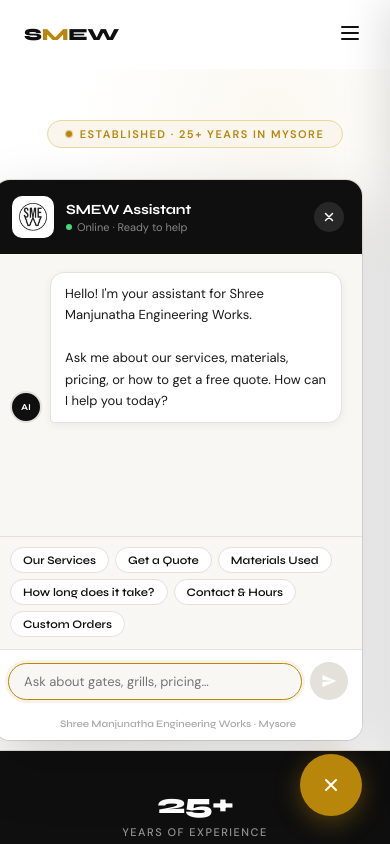
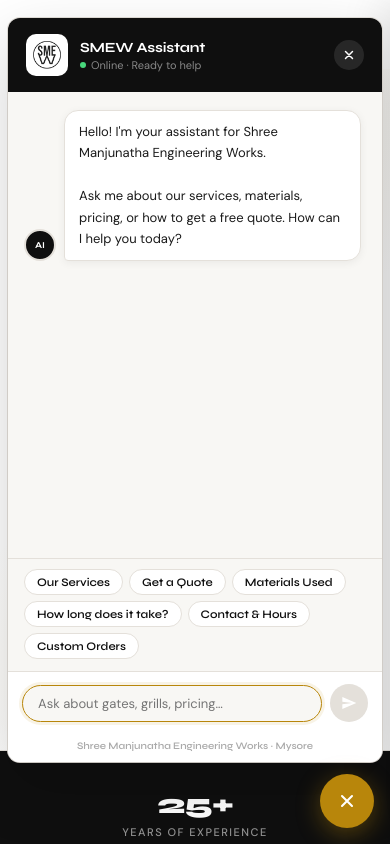
Before and after one commit to Pavan-loop/smew, a Next.js app: page / in a window 390 px wide. Both pictures are taken after a click on the button "Open chat assistant". Shown: the top 844 px of the page. Built offline with nearby package versions, Linux system fonts and the light colour scheme.

Commit message:
mobile layout frendly

```diff
--- a/app/components/ChatWidget.tsx
+++ b/app/components/ChatWidget.tsx
@@ -237,6 +237,17 @@
 const DARK = "#0f0f0f";
 const BORDER = "#e4e0da";
 
+function useMobile() {
+  const [mobile, setMobile] = useState(false);
+  useEffect(() => {
+    const check = () => setMobile(window.innerWidth < 480);
+    check();
+    window.addEventListener("resize", check);
+    return () => window.removeEventListener("resize", check);
+  }, []);
+  return mobile;
+}
+
 export default function ChatWidget() {
   const [open, setOpen] = useState(false);
   const [messages, setMessages] = useState<Message[]>([]);
@@ -246,6 +257,7 @@
   const [notifVisible, setNotifVisible] = useState(true);
   const msgsRef = useRef<HTMLDivElement>(null);
   const inputRef = useRef<HTMLInputElement>(null);
+  const mobile = useMobile();
 
   useEffect(() => {
     setMessages([
@@ -324,10 +336,10 @@
         aria-label="Open chat assistant"
         style={{
           position: "fixed",
-          bottom: 28,
-          right: 28,
-          width: 62,
-          height: 62,
+          bottom: mobile ? 16 : 28,
+          right: mobile ? 16 : 28,
+          width: mobile ? 54 : 62,
+          height: mobile ? 54 : 62,
           borderRadius: "50%",
           background: GOLD,
           border: "none",
@@ -385,12 +397,12 @@
       <div
         style={{
           position: "fixed",
-          bottom: 104,
-          right: 28,
-          width: 368,
-          height: 560,
+          bottom: mobile ? 82 : 104,
+          right: mobile ? 8 : 28,
+          width: mobile ? "calc(100vw - 16px)" : 368,
+          height: mobile ? "calc(100dvh - 100px)" : 560,
           background: "#fff",
-          borderRadius: 16,
+          borderRadius: mobile ? 12 : 16,
           boxShadow: `0 24px 64px rgba(0,0,0,0.18), 0 0 0 1px ${BORDER}`,
           display: "flex",
           flexDirection: "column",
```
